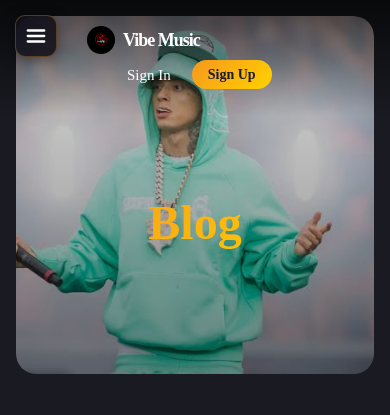
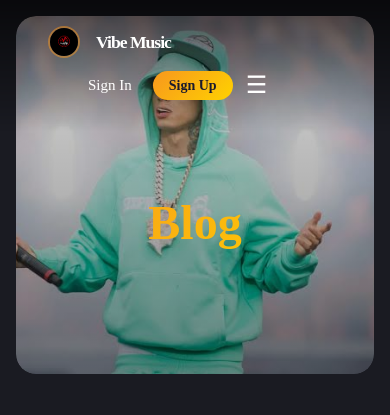
Before and after one commit to sepehrbaghri13851386-rgb/vibemusic, a Django app: page /blog/ in a window 390 px wide. Shown: the top 415 px of the page. Run offline with Django 5.2, Linux system fonts and the light colour scheme; data that the repository does not hold is empty; some libraries are stand-ins or nearby versions; some web fonts are replaced.

Commit message:
Fix mobile navbar: remove left hamburger, add logo+menu on right side
- Removed fixed hamburger button that was overlapping the logo
- Logo and hamburger menu are now both on the right side of navbar
- Logo has golden border for professional look
- Hamburger icon changed to clean ☰ symbol
- Applied to all templates: base, artists, discover, genres, item.detail, artist_detail

🤖 Generated with Codebuff
Co-Authored-By: Codebuff <noreply@codebuff.com>

```diff
--- a/templates/base.html
+++ b/templates/base.html
@@ -96,60 +96,21 @@
 .hamburger-btn.active {
     background: rgba(247, 151, 30, 0.15);
 }
-/* Fixed hamburger on LEFT side for mobile */
-.mobile-hamburger-fixed {
-    display: none;
-    position: fixed;
-    top: 15px;
-    left: 15px;
-    z-index: 10001;
-    width: 42px;
-    height: 42px;
-    background: rgba(15, 15, 25, 0.85);
-    backdrop-filter: blur(10px);
-    -webkit-backdrop-filter: blur(10px);
-    border: 1px solid rgba(247, 151, 30, 0.3);
-    border-radius: 10px;
-    color: #fff;
-    font-size: 22px;
-    cursor: pointer;
-    align-items: center;
-    justify-content: center;
-    transition: all 0.3s ease;
-    box-shadow: 0 4px 15px rgba(0,0,0,0.4);
-}
-.mobile-hamburger-fixed.active {
-    background: rgba(247, 151, 30, 0.25);
-    border-color: rgba(247, 151, 30, 0.6);
-}
+/* Mobile navbar adjustments */
 @media (max-width: 991.98px) {
-    .mobile-hamburger-fixed {
-        display: flex;
-    }
-    /* Hide old hamburger inside navbar on mobile */
-    .navbar-menu .d-lg-none {
-        display: none !important;
-    }
-    /* Push navbar brand to the right to make room for fixed hamburger */
-    .navbar {
-        padding-left: 55px !important;
-    }
     .navbar-collapse {
         left: 0;
         right: 0;
+    }
+    .navbar-menu .d-lg-none {
+        display: flex !important;
     }
 }
 </style>
 </head>
 <body class="layout-column bg-dark">
-
-<!-- Fixed hamburger button - LEFT side on mobile -->
-<button class="mobile-hamburger-fixed" id="mobileHamburger">
-    <svg width="22" height="22" viewBox="0 0 24 24" fill="none" stroke="currentColor" stroke-width="2.5" stroke-linecap="round"><line x1="3" y1="6" x2="21" y2="6"/><line x1="3" y1="12" x2="21" y2="12"/><line x1="3" y1="18" x2="21" y2="18"/></svg>
-</button>
-
 <header id="header" class="page-header {% block header_class %}fixed{% endblock %}"><div class="navbar navbar-expand-lg">
-<a href="{% url 'home' %}" class="navbar-brand text-white "><img src="{% static 'assets/img/logo.jpg' %}" alt="Vibe Music" style="width:28px;height:28px;border-radius:50%;object-fit:cover;"><span class="hidden-folded d-inline l-s-n-1x ">Vibe Music</span></a><div class="collapse navbar-collapse order-2 order-lg-1" id="navbarCollapse">
+<a href="{% url 'home' %}" class="navbar-brand text-white d-flex align-items-center" style="gap:8px;"><img src="{% static 'assets/img/logo.jpg' %}" alt="Vibe Music" style="width:32px;height:32px;border-radius:50%;object-fit:cover;border:2px solid rgba(247,151,30,0.5);"><span class="hidden-folded d-inline l-s-n-1x" style="font-weight:700;font-size:1.1rem;">Vibe Music</span></a><div class="collapse navbar-collapse order-2 order-lg-1" id="navbarCollapse">
 <ul class="navbar-nav" data-nav>
 <li class="nav-item"><a href="{% url 'home' %}" class="nav-link"><span class="nav-text">Home</span></a></li>
 <li class="nav-item"><a href="{% url 'discover' %}" class="nav-link"><span class="nav-text">Discover</span></a></li>
@@ -182,7 +143,7 @@
 <li class="nav-item"><a class="nav-link no-ajax" href="{% url 'signin' %}">Sign In</a></li>
 <li class="d-flex align-items-center"><a class="btn btn-rounded btn-sm no-ajax" href="{% url 'signup' %}" style="background:linear-gradient(135deg,#f7971e,#ffd200);color:#1a1a2e;border:none;font-weight:600;">Sign Up</a></li>
 {% endif %}
-<li class="nav-item d-lg-none"><a href="#" class="nav-link px-2" data-toggle="collapse" data-toggle-class data-target="#navbarCollapse"><i data-feather="menu"></i></a></li>
+<li class="nav-item d-lg-none"><a href="#" class="nav-link px-2 d-flex align-items-center" data-toggle="collapse" data-toggle-class data-target="#navbarCollapse" style="font-size:24px;">☰</a></li>
 </ul>
 </div></header>
 
@@ -241,27 +202,22 @@ document.addEventListener('DOMContentLoaded', function() {
     document.addEventListener('DOMContentLoaded', function(){
         var toggle = document.querySelector('[data-target="#navbarCollapse"]');
         var target = document.getElementById('navbarCollapse');
-        var fixedHam = document.getElementById('mobileHamburger');
         function openClose(){
             if(target){target.classList.toggle('show');}
             if(toggle){toggle.classList.toggle('active');}
-            if(fixedHam){fixedHam.classList.toggle('active');}
         }
-        if(fixedHam){fixedHam.addEventListener('click', function(e){e.preventDefault();openClose();});}
         if(toggle){toggle.addEventListener('click', function(e){e.preventDefault();openClose();});}
         if(target){
             document.addEventListener('click', function(e){
-                if(!target.contains(e.target) && !toggle.contains(e.target) && e.target !== fixedHam && !fixedHam.contains(e.target)){
+                if(!target.contains(e.target) && !toggle.contains(e.target)){
                     target.classList.remove('show');
                     if(toggle){toggle.classList.remove('active');}
-                    if(fixedHam){fixedHam.classList.remove('active');}
                 }
             });
             target.querySelectorAll('.nav-link').forEach(function(link){
                 link.addEventListener('click', function(){
                     target.classList.remove('show');
                     if(toggle){toggle.classList.remove('active');}
-                    if(fixedHam){fixedHam.classList.remove('active');}
                 });
             });
         }
```
Also changed, not shown: templates/artist_detail.html (+5 -9 lines), templates/artists.html (+5 -14 lines), templates/discover.html (+4 -9 lines), templates/genres.html (+4 -8 lines), templates/item.detail.html (+2 -7 lines).
